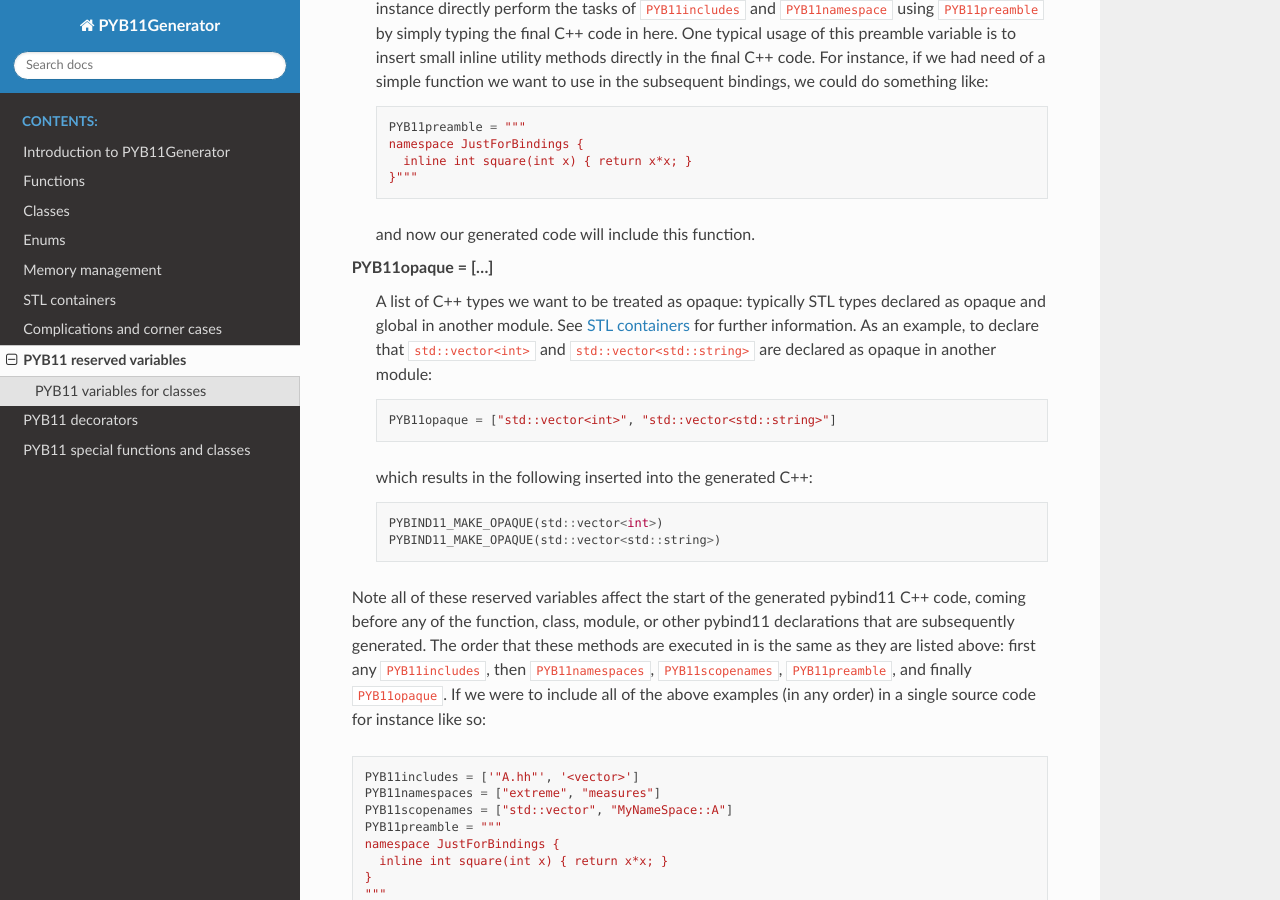
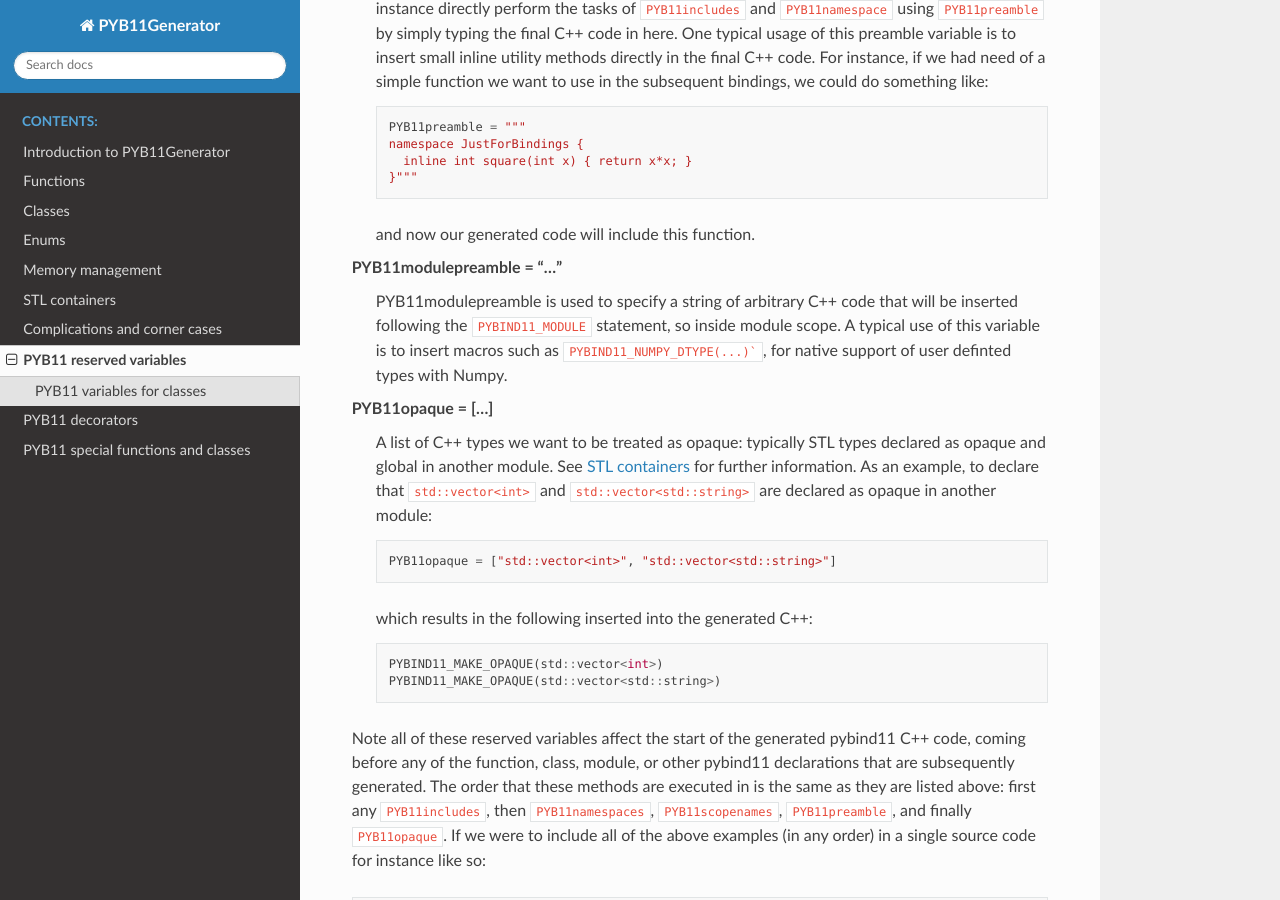
Before and after one commit to LLNL/PYB11Generator, a Sphinx documentation site: the page built from docs/PYB11variables.rst, in a window 1280 px wide and 900 px high, scrolled down 1174 px. Built offline with Sphinx 7.4.7 and the Read the Docs theme 2.0.0, drawn with Linux system fonts in a browser that asks for light colours.

Commit message:
Add missing doc for PYB11modulepreamble.

````diff
--- a/docs/PYB11variables.rst
+++ b/docs/PYB11variables.rst
@@ -51,6 +51,9 @@ PYB11preamble = "..."
     }"""
 
   and now our generated code will include this function.
+
+PYB11modulepreamble = "..."
+  PYB11modulepreamble is used to specify a string of arbitrary C++ code that will be inserted following the ``PYBIND11_MODULE`` statement, so inside module scope.  A typical use of this variable is to insert macros such as ``PYBIND11_NUMPY_DTYPE(...)```, for native support of user definted types with Numpy.
 
 PYB11opaque = [...]
   A list of C++ types we want to be treated as opaque: typically STL types declared as opaque and global in another module.  See :ref:`stl` for further information.  As an example, to declare that ``std::vector<int>`` and ``std::vector<std::string>`` are declared as opaque in another module::
````
